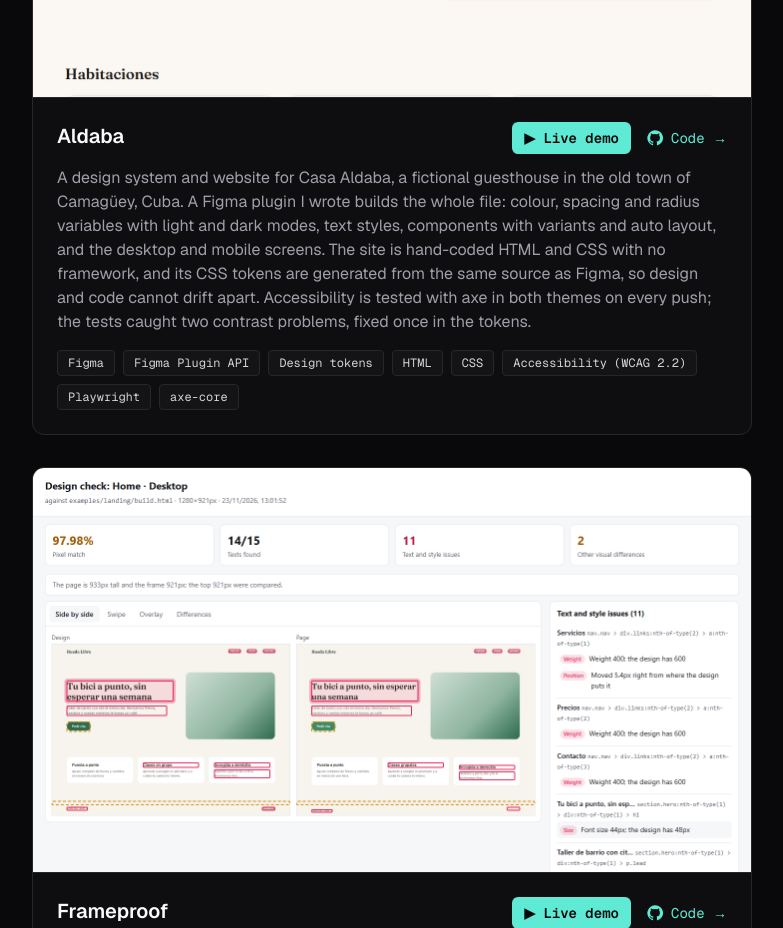
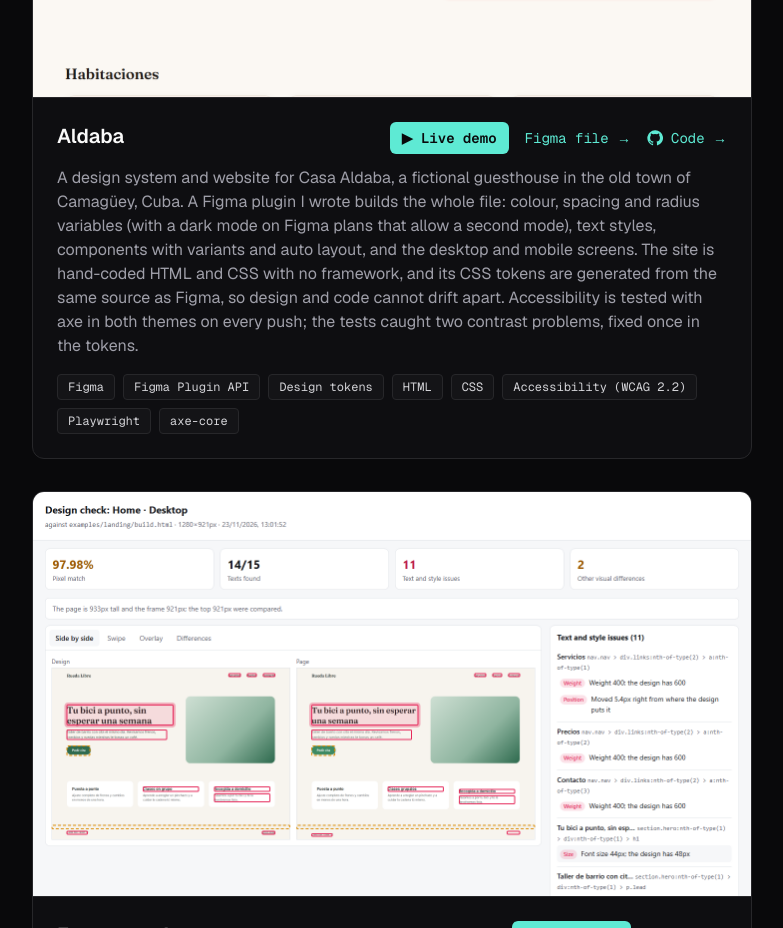
Before and after one commit to nuvia-ortiz/nuvia-ortiz.github.io, a Next.js app: page / in a window 1280 px wide. Shown: the part 2580-3508 px from the top of the page, without its empty margins (248-1031 px from the left). Built offline with nearby package versions, Linux system fonts and the light colour scheme.

Commit message:
Aldaba: link to the Figma file

```diff
--- a/src/app/page.tsx
+++ b/src/app/page.tsx
@@ -219,6 +219,16 @@ export default function Home() {
                           ▶ {t.projects.demo}
                         </a>
                       )}
+                      {p.figma && (
+                        <a
+                          href={p.figma}
+                          target="_blank"
+                          rel="noopener noreferrer"
+                          className="inline-flex items-center gap-2 font-mono text-sm text-accent hover:underline"
+                        >
+                          {t.projects.figma} →
+                        </a>
+                      )}
                       <a
                         href={p.repo}
                         target="_blank"
--- a/src/content.ts
+++ b/src/content.ts
@@ -14,6 +14,7 @@ export type Project = {
   image: { src: string; alt: string; width: number; height: number };
   repo: string;
   demo?: string;
+  figma?: string;
 };
 
 const vetsheetTags = ["Python", "Django", "Django REST Framework", "WebSockets", "Next.js", "TypeScript", "Tailwind CSS", "PostgreSQL", "Playwright"];
@@ -40,7 +41,7 @@ type Content = {
   experience: { title: string; jobs: Job[] };
   education: { title: string; degree: string; school: string; achievement: string };
   skills: { title: string; groups: { name: string; items: string[] }[] };
-  projects: { title: string; body: string; cta: string; code: string; demo: string; items: Project[] };
+  projects: { title: string; body: string; cta: string; code: string; demo: string; figma: string; items: Project[] };
   contactSection: { title: string; body: string };
   footer: string;
 };
@@ -111,14 +112,16 @@ export const content: Record<Lang, Content> = {
       cta: "See GitHub",
       code: "Code",
       demo: "Live demo",
+      figma: "Figma file",
       items: [
         {
           name: "Aldaba",
-          text: "A design system and website for Casa Aldaba, a fictional guesthouse in the old town of Camagüey, Cuba. A Figma plugin I wrote builds the whole file: colour, spacing and radius variables with light and dark modes, text styles, components with variants and auto layout, and the desktop and mobile screens. The site is hand-coded HTML and CSS with no framework, and its CSS tokens are generated from the same source as Figma, so design and code cannot drift apart. Accessibility is tested with axe in both themes on every push; the tests caught two contrast problems, fixed once in the tokens.",
+          text: "A design system and website for Casa Aldaba, a fictional guesthouse in the old town of Camagüey, Cuba. A Figma plugin I wrote builds the whole file: colour, spacing and radius variables (with a dark mode on Figma plans that allow a second mode), text styles, components with variants and auto layout, and the desktop and mobile screens. The site is hand-coded HTML and CSS with no framework, and its CSS tokens are generated from the same source as Figma, so design and code cannot drift apart. Accessibility is tested with axe in both themes on every push; the tests caught two contrast problems, fixed once in the tokens.",
           tags: aldabaTags,
           image: aldabaImage("Casa Aldaba home page: serif headline about a colonial house in Camagüey, booking buttons in terracotta and a photo placeholder, above the rooms section"),
           repo: "https://github.com/nuvia-ortiz/aldaba",
           demo: "https://nuvia-ortiz.github.io/aldaba/",
+          figma: "https://www.figma.com/design/TX6AvQohQD6dofHZ1TKATo/Aldaba-Design-System",
         },
         {
           name: "Frameproof",
@@ -216,14 +219,16 @@ export const content: Record<Lang, Content> = {
       cta: "Ver GitHub",
       code: "Código",
       demo: "Ver la demo",
+      figma: "Archivo de Figma",
       items: [
         {
           name: "Aldaba",
-          text: "Sistema de diseño y web de Casa Aldaba, una casa de huéspedes ficticia en el centro histórico de Camagüey. Un plugin de Figma que escribí construye el archivo completo: variables de color, espaciado y radios con modo claro y oscuro, estilos de texto, componentes con variantes y auto layout, y las pantallas de escritorio y móvil. La web está maquetada a mano en HTML y CSS, sin frameworks, y sus tokens CSS salen de la misma fuente que los de Figma, así que diseño y código no se desincronizan. La accesibilidad se prueba con axe en los dos temas en cada subida; las pruebas detectaron dos fallos de contraste, corregidos una sola vez en los tokens.",
+          text: "Sistema de diseño y web de Casa Aldaba, una casa de huéspedes ficticia en el centro histórico de Camagüey. Un plugin de Figma que escribí construye el archivo completo: variables de color, espaciado y radios (con modo oscuro en los planes de Figma que permiten un segundo modo), estilos de texto, componentes con variantes y auto layout, y las pantallas de escritorio y móvil. La web está maquetada a mano en HTML y CSS, sin frameworks, y sus tokens CSS salen de la misma fuente que los de Figma, así que diseño y código no se desincronizan. La accesibilidad se prueba con axe en los dos temas en cada subida; las pruebas detectaron dos fallos de contraste, corregidos una sola vez en los tokens.",
           tags: aldabaTags,
           image: aldabaImage("Inicio de Casa Aldaba: titular con serifa sobre una casa colonial en Camagüey, botones de reserva en terracota y un hueco para la foto, sobre la sección de habitaciones"),
           repo: "https://github.com/nuvia-ortiz/aldaba",
           demo: "https://nuvia-ortiz.github.io/aldaba/",
+          figma: "https://www.figma.com/design/TX6AvQohQD6dofHZ1TKATo/Aldaba-Design-System",
         },
         {
           name: "Frameproof",
```
